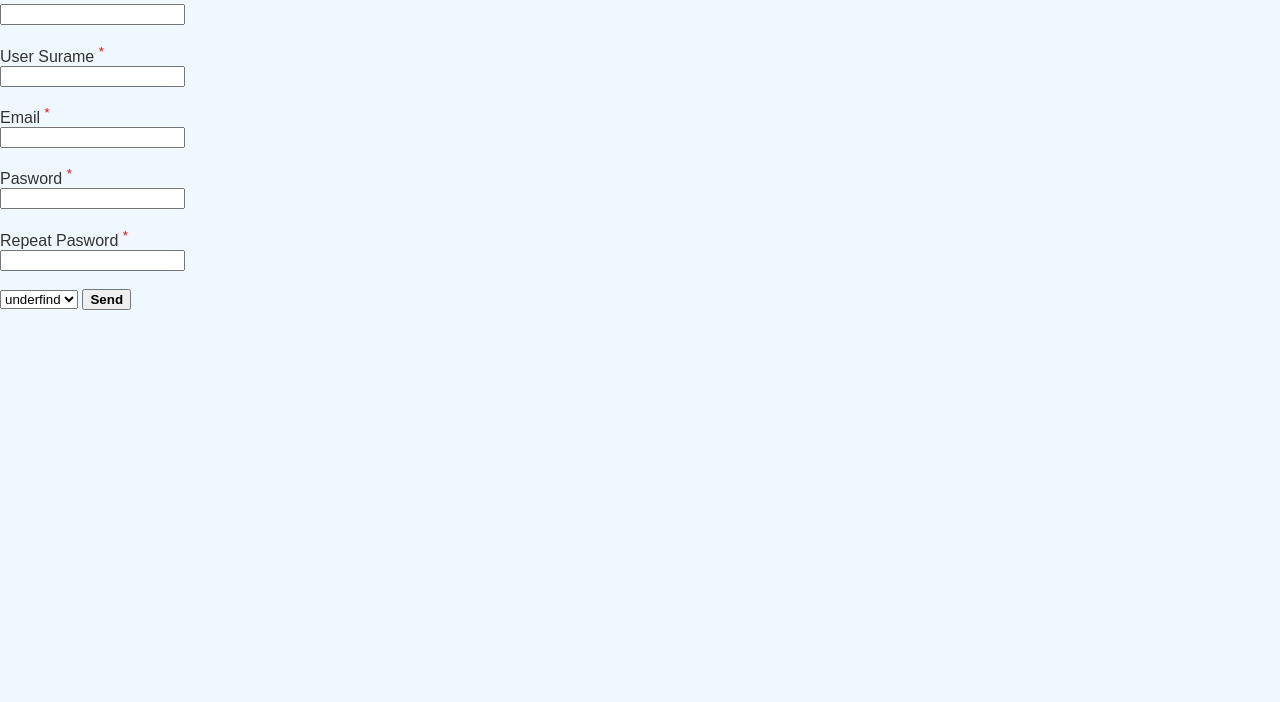
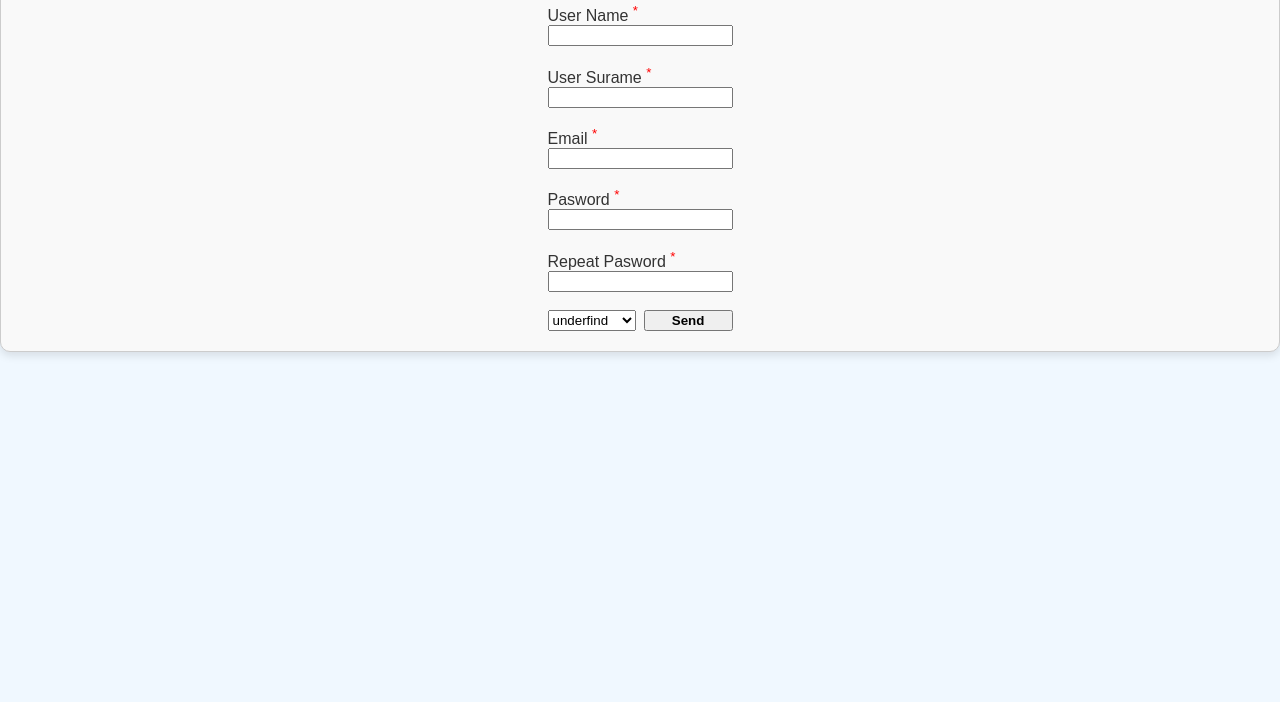
Before and after one commit to Lapindodu/Website-practise1, a plain HTML site: page lab1.html in a window 1280 px wide. Shown: the part 98-800 px from the top of the page. Drawn offline with Linux system fonts and the light colour scheme.

Commit message:
style.css

```diff
--- a/style.css
+++ b/style.css
@@ -198,3 +198,24 @@ th {
     font-weight: bold;
     color: gray;
 }
+
+.registration-form {
+    display: flex;
+    flex-direction: column;
+    align-items: center;
+    padding: 20px;
+    border: 1px solid #ccc;
+    border-radius: 10px;
+    background-color: #f9f9f9;
+    box-shadow: 0 4px 8px rgba(0, 0, 0, 0.1);
+}
+
+.downPart {
+    display: flex;
+    justify-content: space-between;
+    width: 100%;
+}
+
+select, button {
+    width: 48%;
+}
```
